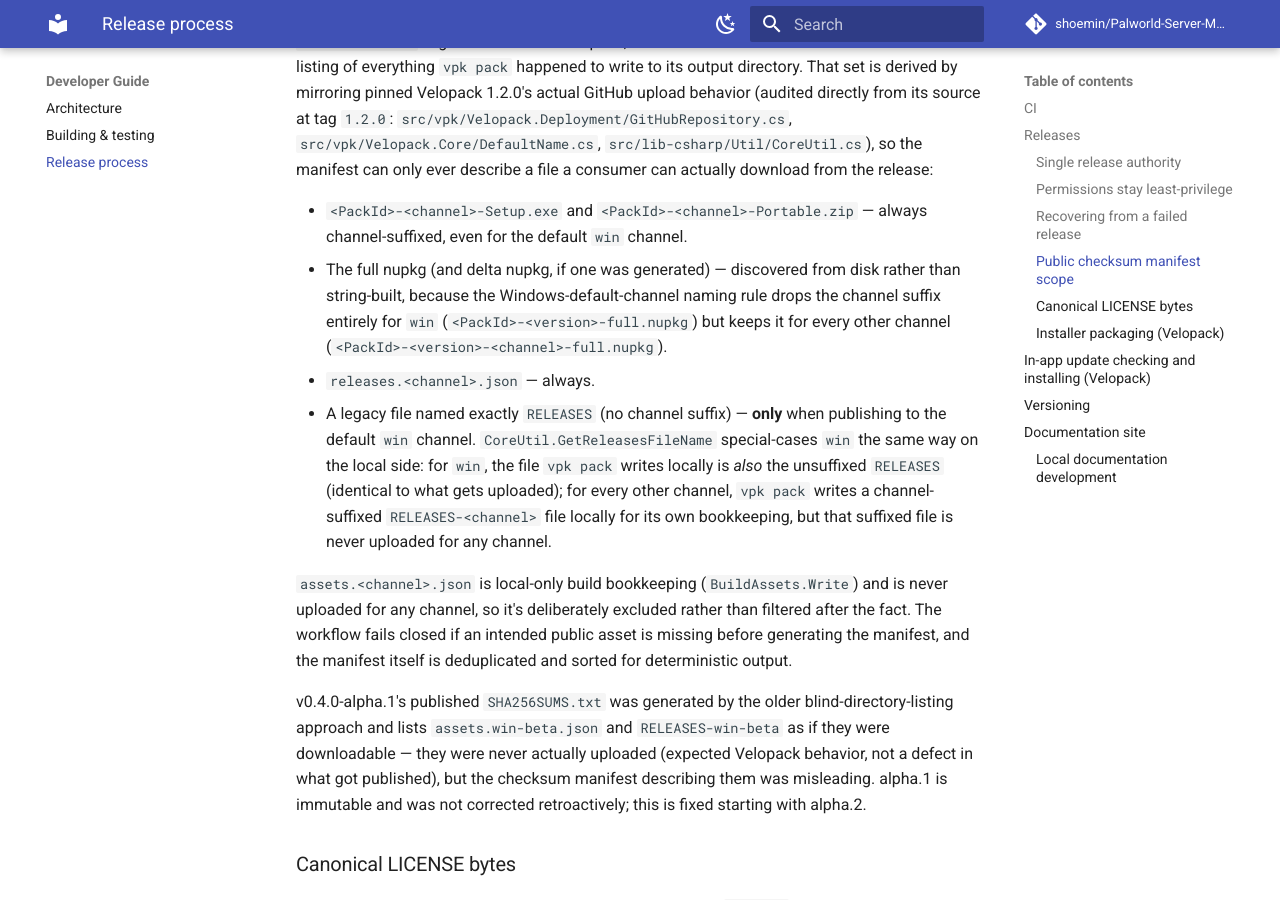
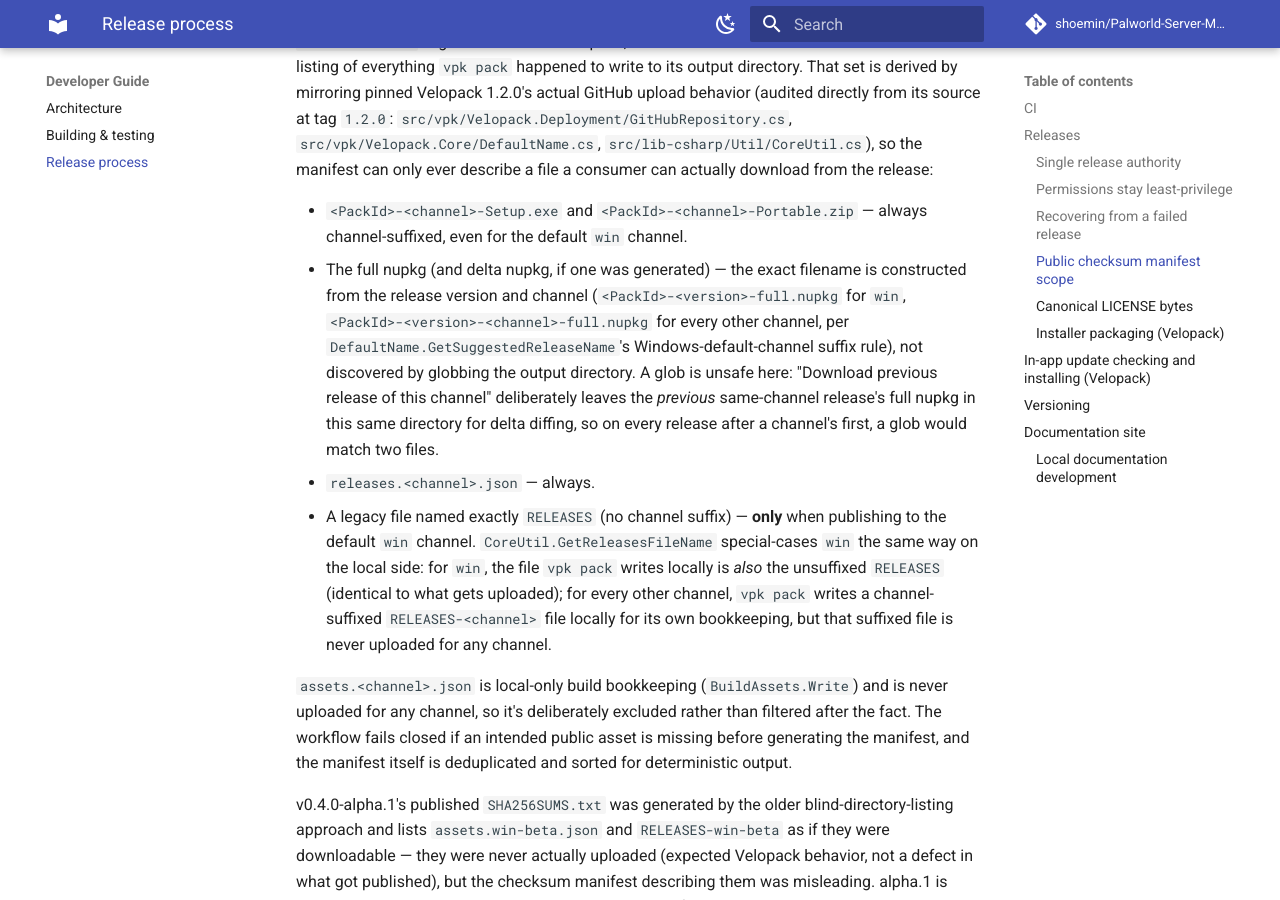
Before and after one commit to shoemin/Palworld-Server-Manager, an MkDocs documentation site: the page built from docs/developer/release-process.md, in a window 1280 px wide and 900 px high, scrolled down 2942 px. Built offline with MkDocs 1.6.1 and Material for MkDocs 9.7.7, drawn with Linux system fonts in a browser that asks for light colours; comment, search, counter and statistics services are not loaded.

Commit message:
Reject leading-zero SemVer tags; fix stale doc after nupkg-selection change
Two fixes per @chatgpt-codex-connector[bot] review (PR #9):

1. The tag-validation regex accepted leading zeros in major/minor/patch
   (e.g. v01.2.3), but Velopack's SemanticVersion.Parse int-parses and
   re-stringifies those three components, so the actually-packed nupkg would
   be named "...-1.2.3-full.nupkg" while this workflow's exact-name
   construction (added in the previous commit) would look for
   "...-01.2.3-full.nupkg" and fail closed. Tightened the regex to the
   official SemVer numeric-identifier grammar - no leading zeros for
   major/minor/patch - so this class of tag is rejected at the source
   instead of failing later, deeper in the pipeline. Verified against 10
   representative tag strings (valid versions still match; v01.2.3,
   v1.02.3, v1.2.03 are now rejected; prerelease-label leading zeros like
   "alpha.01" still pass, since Velopack's parser never renormalizes those).

2. The "Public checksum manifest scope" doc section still said the full/
   delta nupkg name was "discovered from disk" - true before the previous
   commit's fix, no longer true after it. Updated to describe the actual
   exact-name construction and why a glob is unsafe here (the previous
   release's full nupkg is deliberately left in the same output directory
   for delta diffing).

A separate finding from the same review - four other doc pages
(installation.md, manager-updates/index.md, update-channels.md,
troubleshooting/index.md) still say no release/installer has been
published, which is now stale - is valid but out of scope for this PR
(release-pipeline integrity, not general docs currency across unrelated
pages) and is flagged separately rather than folded in here.

Co-Authored-By: Claude Sonnet 5 <noreply@anthropic.com>

```diff
--- a/docs/developer/release-process.md
+++ b/docs/developer/release-process.md
@@ -49,7 +49,7 @@ gh workflow run release.yml --ref main -f tag=v0.4.0-alpha.1
 `SHA256SUMS.txt` is generated from an explicit, allow-listed set of filenames — never from a blind listing of everything `vpk pack` happened to write to its output directory. That set is derived by mirroring pinned Velopack 1.2.0's actual GitHub upload behavior (audited directly from its source at tag `1.2.0`: `src/vpk/Velopack.Deployment/GitHubRepository.cs`, `src/vpk/Velopack.Core/DefaultName.cs`, `src/lib-csharp/Util/CoreUtil.cs`), so the manifest can only ever describe a file a consumer can actually download from the release:
 
 - `<PackId>-<channel>-Setup.exe` and `<PackId>-<channel>-Portable.zip` — always channel-suffixed, even for the default `win` channel.
-- The full nupkg (and delta nupkg, if one was generated) — discovered from disk rather than string-built, because the Windows-default-channel naming rule drops the channel suffix entirely for `win` (`<PackId>-<version>-full.nupkg`) but keeps it for every other channel (`<PackId>-<version>-<channel>-full.nupkg`).
+- The full nupkg (and delta nupkg, if one was generated) — the exact filename is constructed from the release version and channel (`<PackId>-<version>-full.nupkg` for `win`, `<PackId>-<version>-<channel>-full.nupkg` for every other channel, per `DefaultName.GetSuggestedReleaseName`'s Windows-default-channel suffix rule), not discovered by globbing the output directory. A glob is unsafe here: "Download previous release of this channel" deliberately leaves the *previous* same-channel release's full nupkg in this same directory for delta diffing, so on every release after a channel's first, a glob would match two files.
 - `releases.<channel>.json` — always.
 - A legacy file named exactly `RELEASES` (no channel suffix) — **only** when publishing to the default `win` channel. `CoreUtil.GetReleasesFileName` special-cases `win` the same way on the local side: for `win`, the file `vpk pack` writes locally is *also* the unsuffixed `RELEASES` (identical to what gets uploaded); for every other channel, `vpk pack` writes a channel-suffixed `RELEASES-<channel>` file locally for its own bookkeeping, but that suffixed file is never uploaded for any channel.
 
```
Also changed, not shown: 1 other file.
